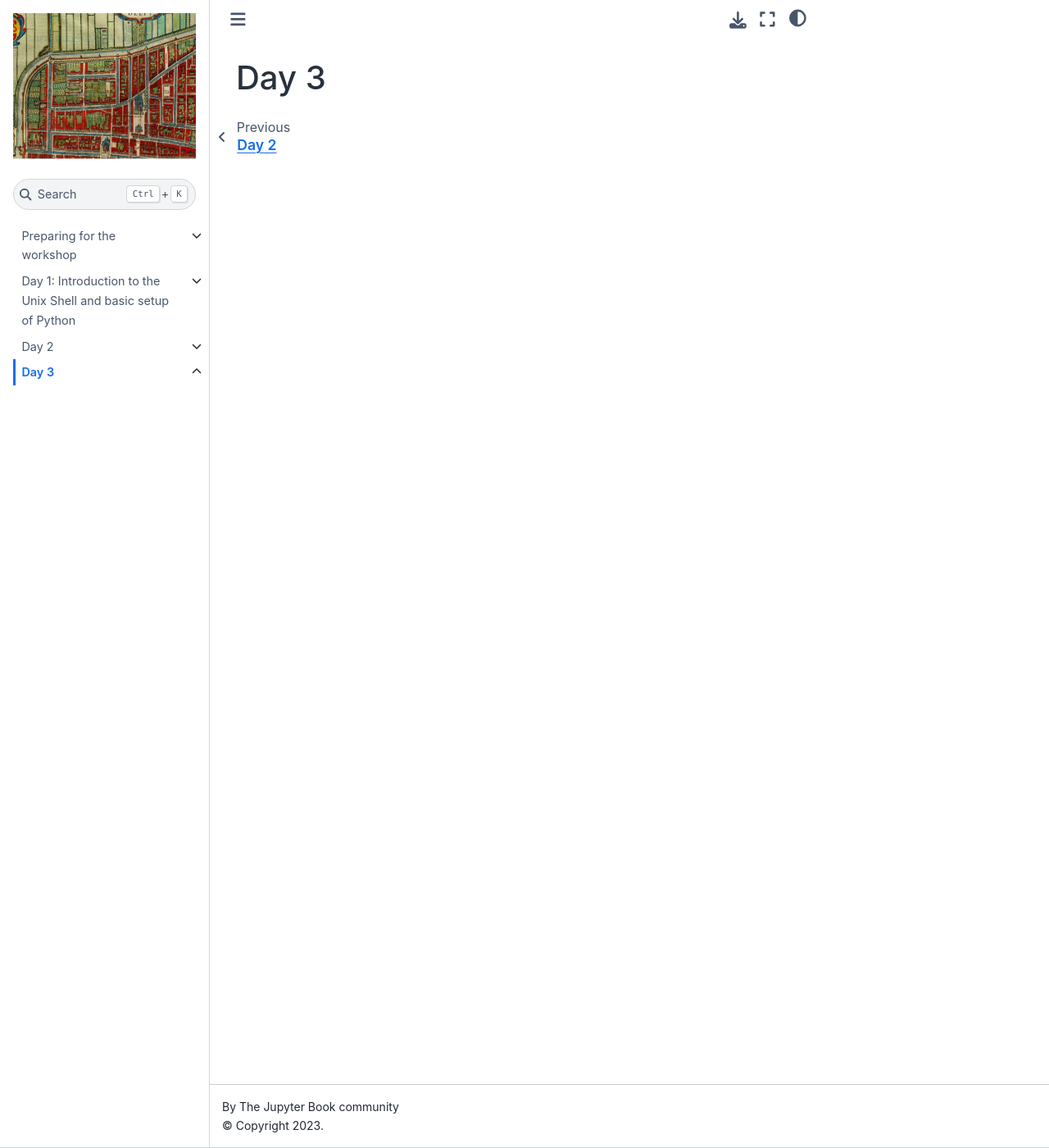
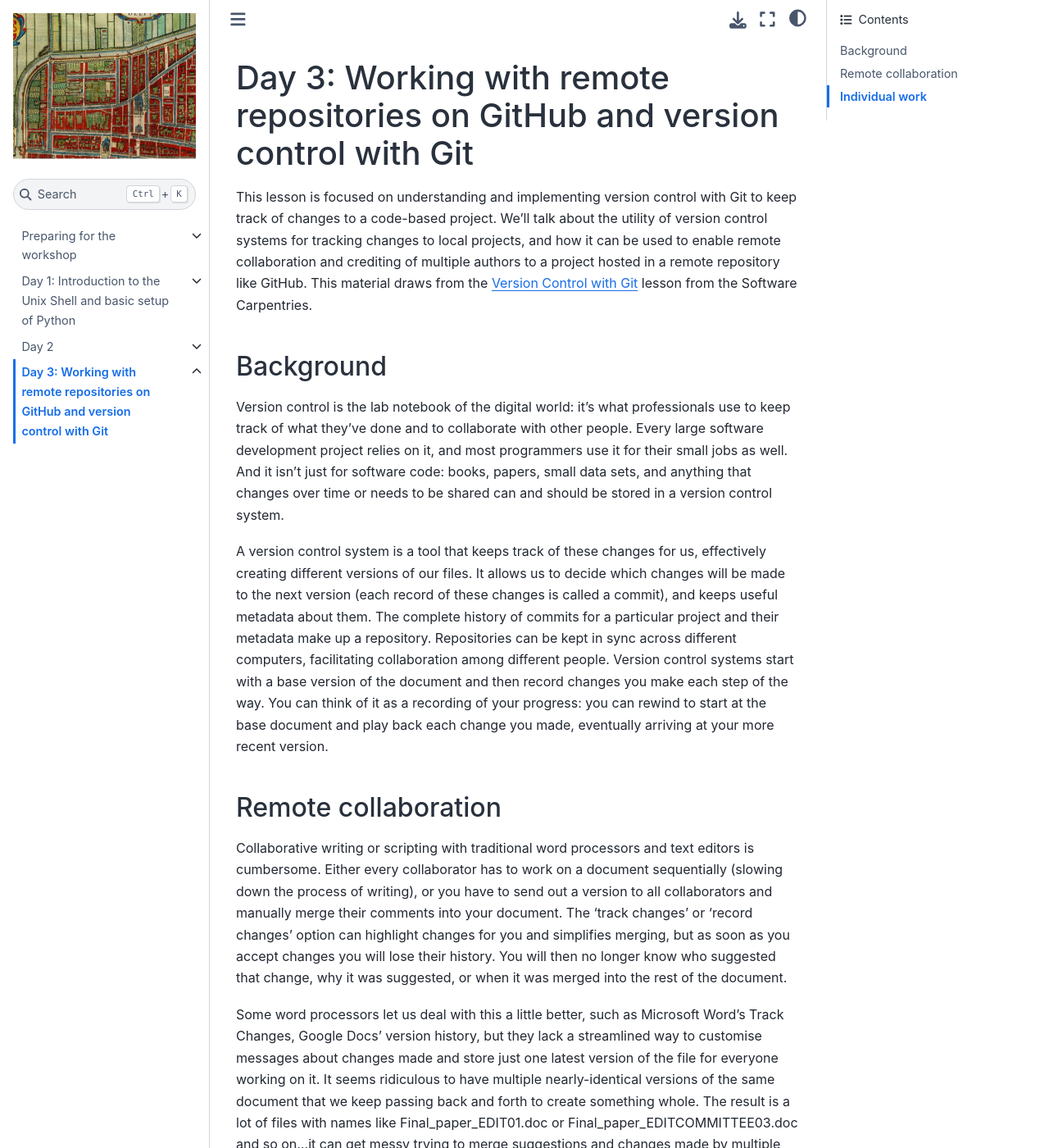
Before and after one commit to the-magnificents/04-02-2021-Carpentry-for-HGIS, a Jupyter Book: the page built from 03_Day_3_Git/00_README.md, in a window 1280 px wide and 1400 px high. Shown: the whole window at 82% size. Built offline with Jupyter Book 1.0.4 settings and Sphinx 7.4.7 and the Sphinx Book theme 1.1.4, drawn with Linux system fonts in a browser that asks for light colours; pages that are not in the unit, such as notebooks, are missing from menus; some of the changed text lies outside the part shown.

Commit message:
Reformatted Git lessons

```diff
--- a/03_Day_3_Git/00_README.md
+++ b/03_Day_3_Git/00_README.md
@@ -1 +1,20 @@
-# Day 3
+# Day 3: Working with remote repositories on GitHub and version control with Git
+
+This lesson is focused on understanding and implementing version control with Git to keep track of changes to a code-based project. We'll talk about the utility of version control systems for tracking changes to local projects, and how it can be used to enable remote collaboration and crediting of multiple authors to a project hosted in a remote repository like GitHub. This material draws from the [Version Control with Git](https://swcarpentry.github.io/git-novice/) lesson from the Software Carpentries.
+
+## Background
+
+Version control is the lab notebook of the digital world: it’s what professionals use to keep track of what they’ve done and to collaborate with other people. Every large software development project relies on it, and most programmers use it for their small jobs as well. And it isn’t just for software code: books, papers, small data sets, and anything that changes over time or needs to be shared can and should be stored in a version control system.
+
+A version control system is a tool that keeps track of these changes for us, effectively creating different versions of our files. It allows us to decide which changes will be made to the next version (each record of these changes is called a commit), and keeps useful metadata about them. The complete history of commits for a particular project and their metadata make up a repository. Repositories can be kept in sync across different computers, facilitating collaboration among different people. Version control systems start with a base version of the document and then record changes you make each step of the way. You can think of it as a recording of your progress: you can rewind to start at the base document and play back each change you made, eventually arriving at your more recent version.
+
+## Remote collaboration
+
+Collaborative writing or scripting with traditional word processors and text editors is cumbersome. Either every collaborator has to work on a document sequentially (slowing down the process of writing), or you have to send out a version to all collaborators and manually merge their comments into your document. The ‘track changes’ or ‘record changes’ option can highlight changes for you and simplifies merging, but as soon as you accept changes you will lose their history. You will then no longer know who suggested that change, why it was suggested, or when it was merged into the rest of the document.
+
+Some word processors let us deal with this a little better, such as Microsoft Word’s Track Changes, Google Docs’ version history, but they lack a streamlined way to customise messages about changes made and store just one latest version of the file for everyone working on it. It seems ridiculous to have multiple nearly-identical versions of the same document that we keep passing back and forth to create something whole. The result is a lot of files with names like Final_paper_EDIT01.doc or Final_paper_EDITCOMMITTEE03.doc and so on...it can get messy trying to merge suggestions and changes made by multiple people in multiple documents, sent over email...I'm sure we all know the headache!
+
+Using Git with a remote platform like GitUnless multiple users make changes to the same section of the document - a conflict - you can incorporate two sets of changes into the same base document.
+
+## Individual work
+Teams are not the only ones to benefit from version control: lone researchers can benefit immensely. Keeping a record of what was changed, when, and why is extremely useful for all researchers if they ever need to come back to the project later on (e.g., a year later, when memory has faded).
```
Also changed, not shown: 9 other files.
